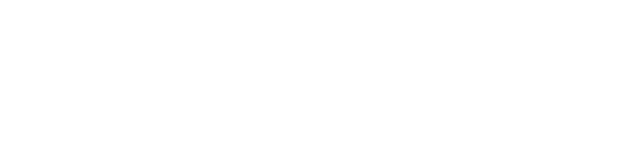
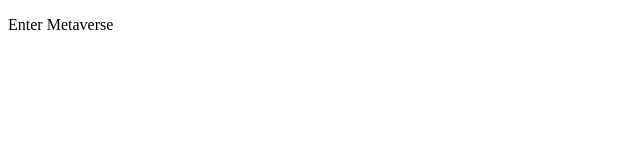
Before and after one commit to acciojob/enter-metaverse-sudhipkumar, a website: page main.html in a window 1280 px wide. Shown: the whole page, without its empty margins (0-640 px from the left). Drawn offline with Linux system fonts and the light colour scheme.

Commit message:
created a submission

```diff
--- a/main.html
+++ b/main.html
@@ -8,7 +8,7 @@
 
 <body>
 	<!-- the entire body must be written by student -->
-	<p></p>
+	<p id="status">Enter Metaverse</p>
     <script type="text/javascript" src="./script.js">
 </script>
 
```
